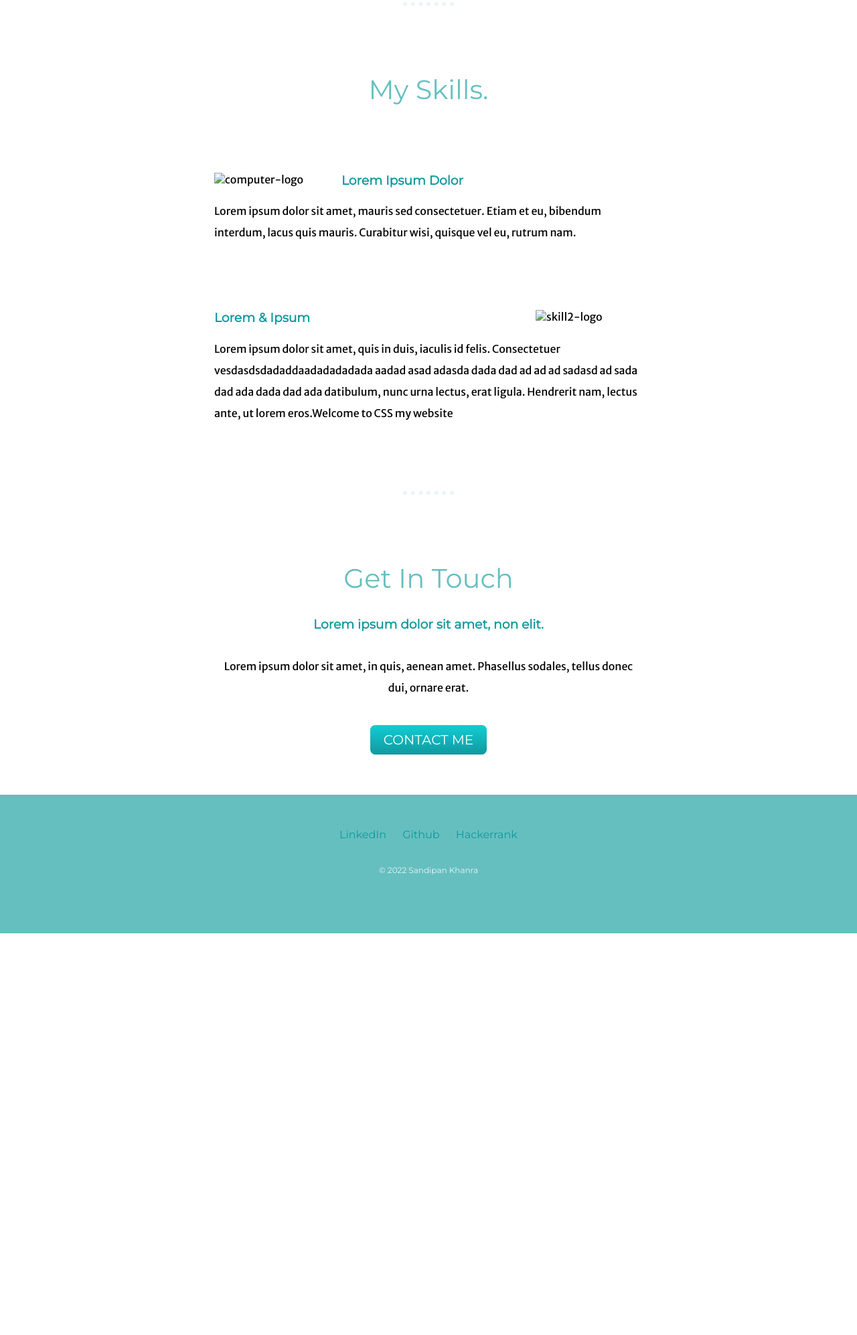
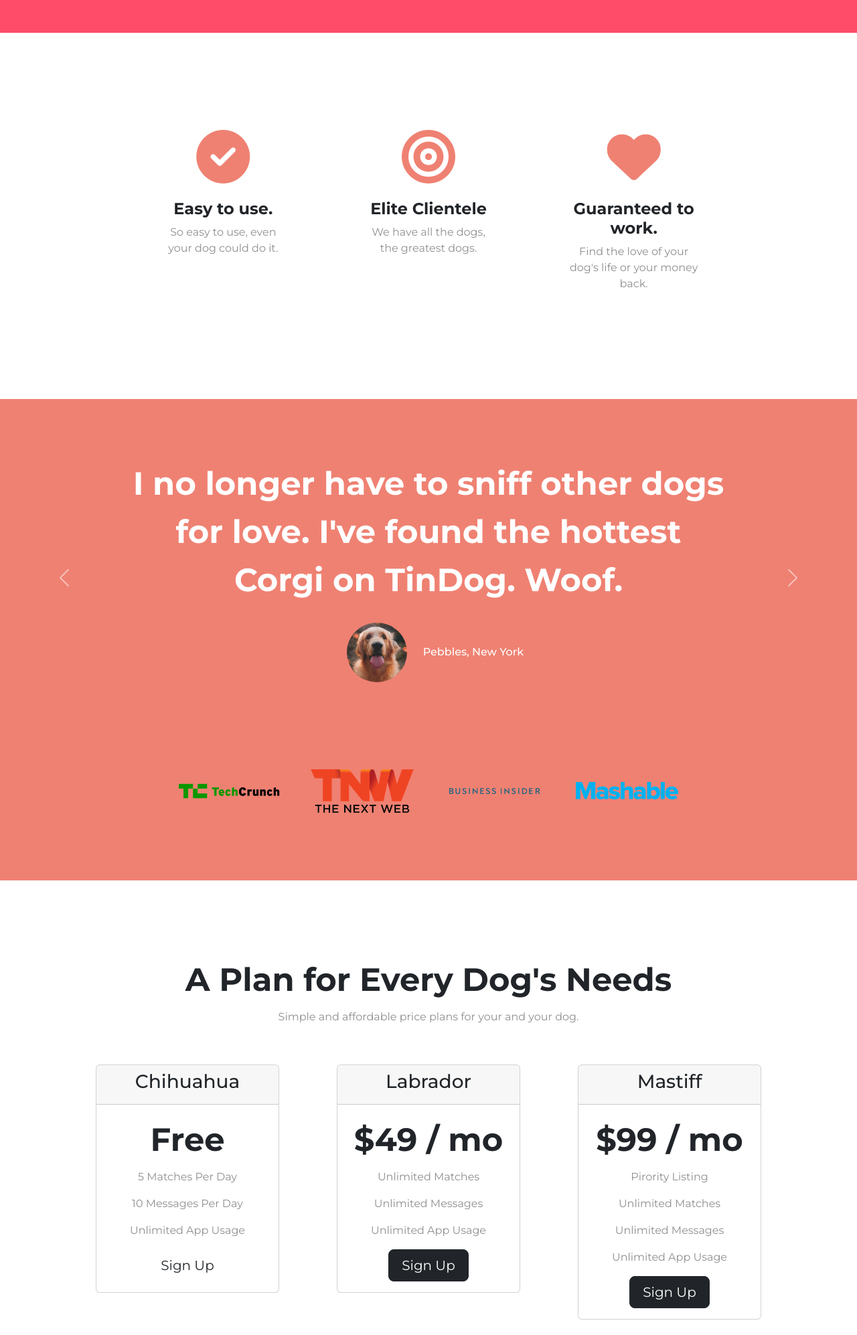
Before and after one commit to SandipanKhanra/tindog, a plain HTML site: page index.html in a window 1280 px wide. Shown: the part 806-2800 px from the top of the page at 67% size. Before the commit the page ends 2200 px from the top, so only its background shows below. Drawn offline with nearby package versions, Linux system fonts and the light colour scheme.

Commit message:
Add files via upload

```diff
--- a/css/styles.css
+++ b/css/styles.css
@@ -1,143 +1,181 @@
 body {
-  margin: 0;
+  font-family: "Montserrat";
   text-align: center;
-  font-family: 'Merriweather Sans', sans-serif;
 }
 
-h1 {
-  font-family: 'Sacramento', cursive;
-  margin: 50px auto 0;
-  font-size: 5.625rem;
-  color: #66BFBF;
+h1, h2, h3, h4, h5, h6 {
+  font-family: "Montserrat", sans-serif;
 }
 
-h2 {
-  font-family: 'Montserrat', sans-serif;
-  font-size: 2.5rem;
-  color: #66BFBF;
-  font-weight: normal;
-}
-
-h3 {
-  font-family: 'Montserrat', sans-serif;
-  color: #11999E;
-}
-
-a {
-  color: #11999E;
+h6 {
+  display: inline-block;
 }
 
 p {
-  line-height: 2;
+  color: #8f8f8f;
 }
 
-hr{
-  border: dotted #EAF6F6 6px;
-  border-bottom: none;
-  margin: 100px auto;
-  width: 5%;
+/* Headings */
+.big-heading {
+  color: #fff;
+  font-size: 4rem;
+  line-height: 1.5;
+  font-weight: 900;
 }
 
-.top-container {
-  background-color: #F1F1F1;
-  position: relative;
-  padding-top: 100px;
+.section-heading {
+  font-size: 3rem;
+  line-height: 1.5;
+  font-weight: 700;
 }
 
-.middle-container{
-  margin: 10px 0;
-  padding-bottom: 50px;
-  padding-top: 50px;
+/* Sections */
+.colored-section{
+    background-color: #ff4c68;
+    color: white;
 }
 
-.intro{
-  width: 30%;
-  margin: auto;
-}
-.top-cloud {
-  position: absolute;
-  right: 500px;
-  top: 50px;
+.white-section{
+  background-color: #fff;
 }
 
-.bottom-cloud {
-  position: absolute;
-  left: 500px;
-  bottom: 350px;
+/* Containers */
+.container-fluid {
+  padding: 7% 15%;
 }
 
-.skill-row {
-  width: 50%;
-  margin: 100px auto 100px auto;
+/* Title Section */
+
+#title .container-fluid {
+  padding: 3% 17% 7%;
   text-align: left;
 }
 
-.computer-img {
-  width: 25%;
-  float: left;
-  margin-right: 30px;
+/* Navigation Bar */
+.navbar-brand {
+  font-family: "Ubuntu";
+  font-size: 2.5rem;
+  font-weight: bold;
 }
 
-.code-img {
-  width: 25%;
-  float: right;
-  margin-left: 30px;
+.navbar {
+  padding: 0 0 4.5rem;
 }
 
-.contact-message{
-  width: 50%;
-  margin: 35px auto 50px;
+.navbar-item {
+  padding: 0 20px;
 }
 
-.btn {
-  background: #11cdd4;
-  background-image: -webkit-linear-gradient(top, #11cdd4, #11999e);
-  background-image: -moz-linear-gradient(top, #11cdd4, #11999e);
-  background-image: -ms-linear-gradient(top, #11cdd4, #11999e);
-  background-image: -o-linear-gradient(top, #11cdd4, #11999e);
-  background-image: linear-gradient(to bottom, #11cdd4, #11999e);
-  -webkit-border-radius: 8;
-  -moz-border-radius: 8;
-  border-radius: 8px;
-  font-family: 'Montserrat', sans-serif;
-  color: #ffffff;
-  font-size: 20px;
-  padding: 10px 20px 10px 20px;
-  text-decoration: none;
-  margin:20px;
+.nav-link {
+  font-size: 1.2rem;
+  font-family: "Montserrat";
+  font-weight: 300;
 }
 
-.btn:hover {
-  background: #30e3cb;
-  background-image: -webkit-linear-gradient(top, #30e3cb, #2bc4ad);
-  background-image: -moz-linear-gradient(top, #30e3cb, #2bc4ad);
-  background-image: -ms-linear-gradient(top, #30e3cb, #2bc4ad);
-  background-image: -o-linear-gradient(top, #30e3cb, #2bc4ad);
-  background-image: linear-gradient(to bottom, #30e3cb, #2bc4ad);
-  text-decoration: none;
+/* Download Buttons */
+.download-button {
+  margin: 6% 4% 6% 0;
 }
 
-.contact-me{
-  margin-bottom: 10px;
+/* Title Image */
+.title-image {
+  width: 18%;
+  transform: rotate(25deg);
+  right: 25%;
+  position: absolute;
 }
 
-.bottom-container{
-  padding-top: 50px;
-  padding-bottom: 50px;
-  background-color: #66BFBF;
-  font-family: 'Montserrat', sans-serif;
-}
-.footer-link{
-  color: #11999E;
-  text-decoration: none;
-  margin: 20px 10px;
-}
-a:hover{
-  color: #EAF6F6;
+/* Feature Section */
+#features {
+  position: relative;
+  z-index: 1;
 }
 
-.footer-msg{
-  color: #EAF6F6;
-  font-size: 0.75rem;
-  padding: 20px 0;
+.feature-title {
+  font-weight: 700;
+  font-size: 1.5rem;
 }
+
+.feature-box {
+  padding: 6%;
+}
+
+.icon {
+  color: #ef8172;
+  margin-bottom: 1.5rem;
+}
+
+.icon:hover {
+  color: #ff4c68;
+}
+
+/* Testimonial Section */
+#testimonials {
+  background-color: #ef8172;
+}
+
+.testimonial-text {
+  font-size: 3rem;
+  line-height: 1.5;
+  font-weight: 700;
+}
+
+.testimonial-image {
+  width: 10%;
+  border-radius: 100%;
+  margin: 20px;
+}
+
+#press {
+  background-color: #ef8172;
+  padding-bottom: 4%;
+}
+
+.press-logo {
+  width: 12%;
+  margin: 20px 20px 50px;
+}
+
+/* Pricing Section */
+#pricing {
+  padding: 7rem;
+}
+
+.price-text {
+  font-size: 3rem;
+  line-height: 1.5;
+  font-weight: 700;
+}
+
+.pricing-col {
+  padding: 4% 4%;
+}
+
+/* Call to Action */
+
+/* Footer */
+.footer-icon {
+  margin: 3% 2%;
+}
+
+@media (max-width:1698px) {
+  .title-image {
+    position: relative;
+    width: 60%;
+    left: 30%;
+    transform: rotate(0);
+  }
+}
+
+@media (max-width:990px) {
+  #title {
+    text-align: center;
+  }
+
+  .title-image {
+    width: auto;
+    margin: 0 auto;
+    position: static;
+    transform: rotate(0);
+  }
+}
--- a/index.html
+++ b/index.html
@@ -1,61 +1,222 @@
 <!DOCTYPE html>
-<html lang="en" dir="ltr">
+<html>
 
 <head>
   <meta charset="utf-8">
-  <title>Sandipan Khanra</title>
+  <title>TinDog</title>
+
+  <link href="https://cdn.jsdelivr.net/npm/bootstrap@5.2.0/dist/css/bootstrap.min.css" rel="stylesheet" integrity="sha384-gH2yIJqKdNHPEq0n4Mqa/HGKIhSkIHeL5AyhkYV8i59U5AR6csBvApHHNl/vI1Bx" crossorigin="anonymous">
+  <script src="https://cdn.jsdelivr.net/npm/bootstrap@5.2.0/dist/js/bootstrap.bundle.min.js" integrity="sha384-A3rJD856KowSb7dwlZdYEkO39Gagi7vIsF0jrRAoQmDKKtQBHUuLZ9AsSv4jD4Xa" crossorigin="anonymous"></script>
   <link rel="stylesheet" href="css/styles.css">
-  <link rel="icon" href="favicon.ico">
   <link rel="preconnect" href="https://fonts.googleapis.com">
   <link rel="preconnect" href="https://fonts.gstatic.com" crossorigin>
-  <link href="https://fonts.googleapis.com/css2?family=Merriweather+Sans&family=Montserrat&family=Sacramento&display=swap" rel="stylesheet">
+  <link href="https://fonts.googleapis.com/css2?family=Montserrat:ital,wght@0,300;0,400;0,500;0,700;0,900;1,100;1,900&family=Ubuntu:wght@300;400;700&display=swap" rel="stylesheet">
+  <link rel="stylesheet" href="https://cdnjs.cloudflare.com/ajax/libs/font-awesome/6.1.2/css/all.min.css" integrity="sha512-1sCRPdkRXhBV2PBLUdRb4tMg1w2YPf37qatUFeS7zlBy7jJI8Lf4VHwWfZZfpXtYSLy85pkm9GaYVYMfw5BC1A==" crossorigin="anonymous"
+    referrerpolicy="no-referrer" />
 </head>
 
 <body>
-  <div class="top-container">
-    <img class="top-cloud" src="images/cloud.png" alt="cloud-imgage">
-    <h1>I'm Sandipan</h1>
-    <h2>a Web Designer</h2>
-    <img class="bottom-cloud" src="images/cloud.png" alt="cloud-imgage">
-    <img src="images/mountain.png" alt="mountain-imgage">
-  </div>
 
-  <div class="middle-container">
-    <div class="profile">
-      <img src="images/profilephoto_circle.png" alt="profile-picture" height="200px" width="200px">
-      <h2>Hello.</h2>
-      <p class="intro">Lorem ipsum dolor sit amet, vitae volutpat, dui conubia, dolor urna. Non auctor, montes nulla distinctio.</p>
-    </div>
-    <hr>
+  <section id="title" class="colored-section">
+    <div class="container-fluid">
+      <!-- Nav Bar -->
+      <nav class="navbar navbar-expand-md navbar-dark">
+        <a class="navbar-brand" href="#">tindog</a>
+        <button class="navbar-toggler" type="button" data-bs-toggle="collapse" data-bs-target="#navbarNavAltMarkup" aria-controls="navbarNavAltMarkup" aria-expanded="false" aria-label="Toggle navigation">
+          <span class="navbar-toggler-icon"></span>
+        </button>
+        <div class="collapse navbar-collapse" id="navbarNavAltMarkup">
+          <ul class="navbar-nav ms-auto">
+            <li class="navbar-item">
+              <a class="nav-link active" href="#">Home </a>
+            </li>
+            <li class="navbar-item">
+              <a class="nav-link" href="#pricing">Pricing </a>
+            </li>
+            <li class="navbar-item">
+              <a class="nav-link" href="#features">Features </a>
+            </li>
+          </ul>
+        </div>
+      </nav>
 
-    <div class="skills">
-      <h2>My Skills.</h2>
-      <div class="skill-row">
-        <img class="computer-img" src="images/computer.png" alt="computer-logo">
-        <h3>Lorem Ipsum Dolor</h3>
-        <p class="computer-skill-desc">Lorem ipsum dolor sit amet, mauris sed consectetuer. Etiam et eu, bibendum interdum, lacus quis mauris. Curabitur wisi, quisque vel eu, rutrum nam.</p>
-      </div>
-      <div class="skill-row">
-        <img class="code-img" src="images/skill2img.png" alt="skill2-logo">
-        <h3>Lorem & Ipsum</h3>
-        <p class="code-skill-desc">Lorem ipsum dolor sit amet, quis in duis, iaculis id felis. Consectetuer vesdasdsdadaddaadadadadada aadad asad adasda dada dad ad ad ad sadasd ad sada dad ada dada dad ada datibulum, nunc urna lectus, erat ligula. Hendrerit nam, lectus ante, ut lorem eros.Welcome to CSS my website</p>
+      <!-- Title -->
+      <div class="row">
+        <div class="col-lg-6">
+          <h1 class="big-heading">Meet new and interesting dogs nearby.</h1>
+          <button type="button" class="btn btn-dark btn-lg download-button"><i class="fa-brands fa-apple"></i> Download</button>
+          <button type="button" class="btn btn-outline-light btn-lg download-button"><i class="fa-brands fa-google-play"></i> Download</button>
+        </div>
+        <div class="col-lg-6">
+          <img class="title-image" src="images/iphone6.png" alt="iphone-mockup">
+        </div>
       </div>
     </div>
-    <hr>
-    <div class="contact-me">
-      <h2>Get In Touch</h2>
-      <h3>Lorem ipsum dolor sit amet, non elit.</h3>
-      <p class="contact-message">Lorem ipsum dolor sit amet, in quis, aenean amet. Phasellus sodales, tellus donec dui, ornare erat.</p>
-      <a class="btn" href="mailto:sandipankhanra@gmail.com">CONTACT ME</a>
+
+  </section>
+
+
+  <!-- Features -->
+
+  <section id="features" class="white-section">
+    <div class="container-fluid">
+      <div class="row">
+        <div class="feature-box col-lg-4">
+          <i class="fa-solid fa-circle-check fa-5x icon"></i>
+          <h3 class="feature-title">Easy to use.</h3>
+          <p>So easy to use, even your dog could do it.</p>
+        </div>
+        <div class="feature-box col-lg-4">
+          <i class="fa-solid fa-bullseye fa-5x icon"></i>
+          <h3 class="feature-title">Elite Clientele</h3>
+          <p>We have all the dogs, the greatest dogs.</p>
+        </div>
+        <div class="feature-box col-lg-4">
+          <i class="fa-solid fa-heart fa-5x icon"></i>
+          <h3 class="feature-title">Guaranteed to work.</h3>
+          <p>Find the love of your dog's life or your money back.</p>
+        </div>
+      </div>
     </div>
-  </div>
+  </section>
 
-  <div class="bottom-container">
-    <a class="footer-link" href="https://www.linkedin.com/in/sandipan-khanra-348942178/" target="_blank">LinkedIn</a>
-    <a class="footer-link" href="https://github.com/SandipanKhanra" target="_blank">Github</a>
-    <a class="footer-link" href="https://www.hackerrank.com/lookback" target="_blank">Hackerrank</a>
-    <p class="footer-msg">&copy; 2022 Sandipan Khanra</p>
-  </div>
+
+  <!-- Testimonials -->
+
+  <section id="testimonials" class="colored-section">
+
+    <div id="testimonial-carousal" class="carousel slide" data-bs-ride="false" data-bs-touch="true">
+      <div class="carousel-inner">
+        <div class="carousel-item active container-fluid">
+          <h2 class="testimonial-text">I no longer have to sniff other dogs for love. I've found the hottest Corgi on TinDog. Woof.</h2>
+          <img class="testimonial-image" src="images/dog-img.jpg" alt="dog-profile">
+          <h6>Pebbles, New York</h6>
+        </div>
+        <div class="carousel-item container-fluid">
+          <h2 class="testimonial-text">My dog used to be so lonely, but with TinDog's help, they've found the love of their life. I think.</h2>
+          <img class="testimonial-image" src="images/lady-img.jpg" alt="lady-profile">
+          <h6>Beverly, Illinois</h6>
+        </div>
+      </div>
+
+      <button class="carousel-control-prev" type="button" data-bs-target="#testimonial-carousal" data-bs-slide="prev">
+        <span class="carousel-control-prev-icon" aria-hidden="true"></span>
+        <span class="visually-hidden">Previous</span>
+      </button>
+      <button class="carousel-control-next" type="button" data-bs-target="#testimonial-carousal" data-bs-slide="next">
+        <span class="carousel-control-next-icon" aria-hidden="true"></span>
+        <span class="visually-hidden">Next</span>
+      </button>
+    </div>
+
+  </section>
+
+
+  <!-- Press -->
+
+  <section id="press">
+    <img class="press-logo" src="images/techCrunch.png" alt="tc-logo">
+    <img class="press-logo" src="images/tnw.png" alt="tnw-logo">
+    <img class="press-logo" src="images/bizinsider.png" alt="biz-insider-logo">
+    <img class="press-logo" src="images/mashable.png" alt="mashable-logo">
+
+  </section>
+
+
+  <!-- Pricing -->
+
+  <section id="pricing" class="white-section">
+
+    <h2 class="section-heading">A Plan for Every Dog's Needs</h2>
+    <p>Simple and affordable price plans for your and your dog.</p>
+
+    <div class="row">
+      <div class="pricing-col col-lg-4 col-md-6">
+        <div class="card">
+          <div class="card-header">
+            <h3>Chihuahua</h3>
+          </div>
+          <div class="card-body">
+            <h2 class="price-text">Free</h2>
+            <p>5 Matches Per Day</p>
+            <p>10 Messages Per Day</p>
+            <p>Unlimited App Usage</p>
+            <div class="d-grid col-6 mx-auto">
+              <button type="button" class="btn btn-outine-dark btn-lg btn-block">Sign Up</button>
+            </div>
+
+          </div>
+        </div>
+      </div>
+
+      <div class="pricing-col col-lg-4 col-md-6">
+        <div class="card">
+          <div class="card-header">
+            <h3>Labrador</h3>
+          </div>
+          <div class="card-body">
+            <h2 class="price-text">$49 / mo</h2>
+            <p>Unlimited Matches</p>
+            <p>Unlimited Messages</p>
+            <p>Unlimited App Usage</p>
+            <div class="d-grid col-6 mx-auto">
+              <button type="button" class="btn btn-dark btn-lg btn-block">Sign Up</button>
+            </div>
+
+          </div>
+        </div>
+      </div>
+
+      <div class="pricing-col col-lg-4">
+        <div class="card">
+          <div class="card-header">
+            <h3>Mastiff</h3>
+          </div>
+          <div class="card-body">
+            <h2 class="price-text">$99 / mo</h2>
+            <p>Pirority Listing</p>
+            <p>Unlimited Matches</p>
+            <p>Unlimited Messages</p>
+            <p>Unlimited App Usage</p>
+            <div class="d-grid col-6 mx-auto">
+              <button type="button" class="btn btn-dark btn-lg">Sign Up</button>
+            </div>
+
+          </div>
+        </div>
+      </div>
+    </div>
+
+  </section>
+
+
+  <!-- Call to Action -->
+
+  <section id="cta" class="colored-section">
+    <div class="container-fluid">
+
+      <h3 class="big-heading">Find the True Love of Your Dog's Life Today.</h3>
+      <button type="button" class="btn btn-dark btn-lg download-button"><i class="fa-brands fa-apple"></i> Download</button>
+      <button type="button" class="btn btn-outline-light btn-lg download-button"><i class="fa-brands fa-google-play"></i> Download</button>
+
+    </div>
+  </section>
+
+  <!-- Footer -->
+
+  <footer id="footer" class="white-section">
+    <div class="container-fluid">
+      <i class="footer-icon fa-brands fa-facebook"></i>
+      <i class="footer-icon fa-brands fa-twitter"></i>
+      <i class="footer-icon fa-brands fa-instagram"></i>
+      <i class="footer-icon fa-brands fa-linkedin"></i>
+      <i class="footer-icon fa-solid fa-envelope"></i>
+
+      <p>&copy; Copyright 2022 TinDog</p>
+
+    </div>
+  </footer>
+
 </body>
 
 </html>
```
